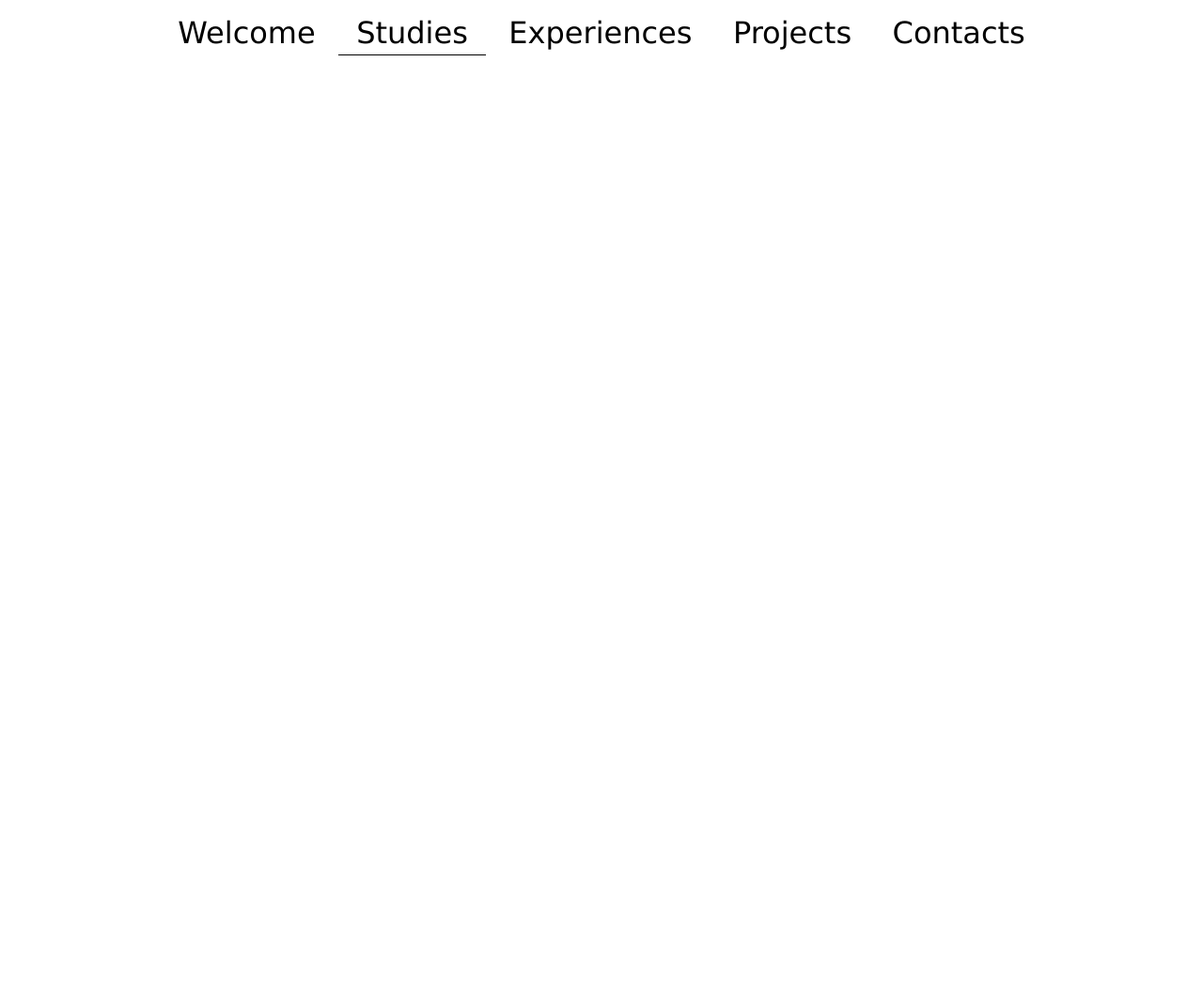
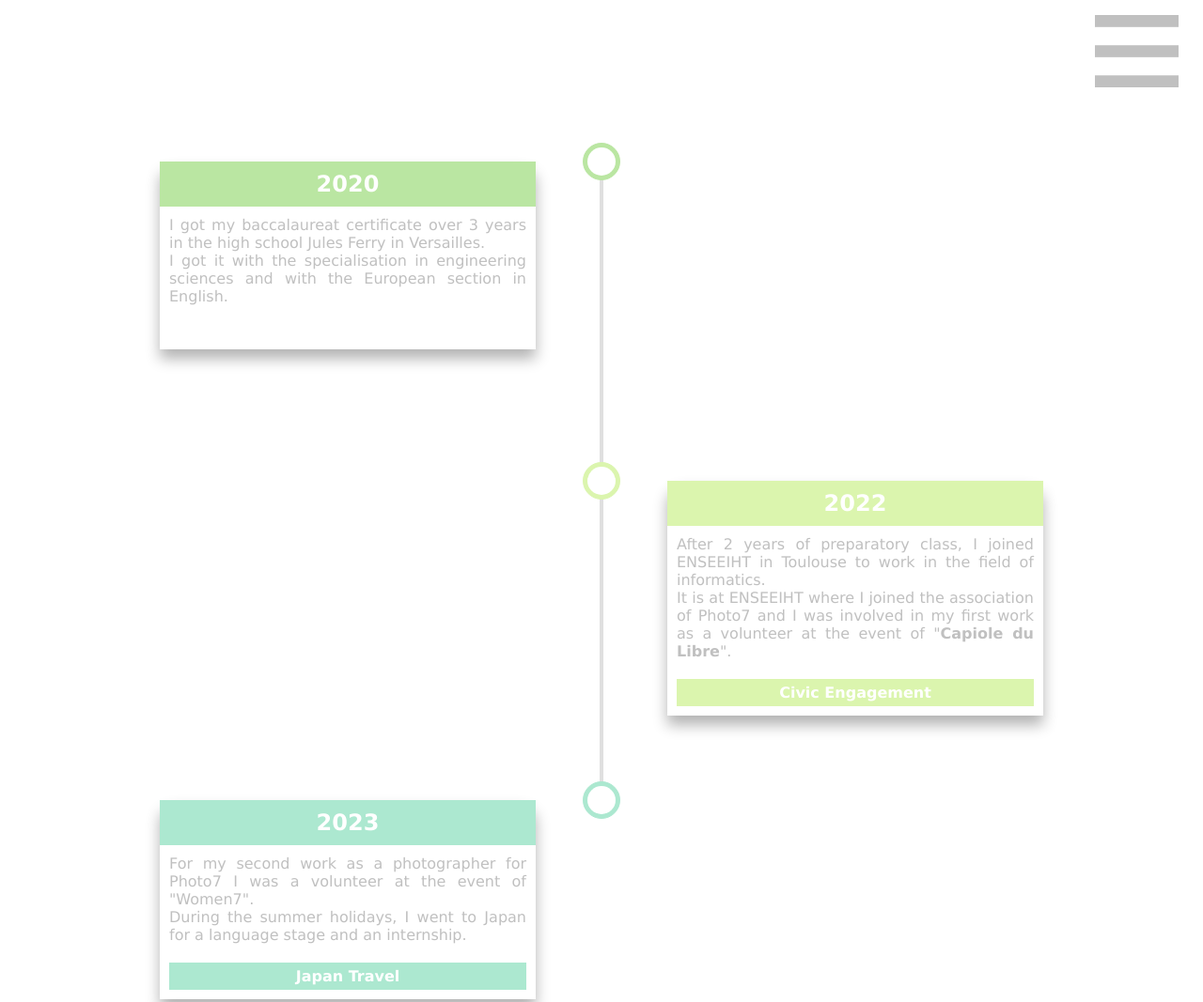
Before and after one commit to CoThoison/cothoison.github.io, a plain HTML site: page etudes.html in a window 1280 px wide. Shown: the top 1067 px of the page at 94% size. Before the commit the page ends 800 px from the top, so only its background shows below. Drawn offline with Linux system fonts and the light colour scheme.

Commit message:
Add files via upload

```diff
--- a/etudes.html
+++ b/etudes.html
@@ -30,7 +30,7 @@
 				<a href="contacts.html">Contacts</a>
 			</li>
 		</ul>
-		<img src="img/menu-btn.png" alt="menu hamburger" class="menuHamburger"/>
+		<img src="img/hamburger-menu-grey.png" alt="menu hamburger" class="menuHamburger"/>
 	</nav>
 
 	<script>
@@ -42,6 +42,45 @@
 		})
 	</script>
 
+	<!--Gestion de la timeligne-->
+	<div class="timelineBox">
+		<div class="line"></div>
+
+		<div class="roundTL roundTL1"></div>
+		<div class="roundTL roundTL2"></div>
+		<div class="roundTL roundTL3"></div>
+
+		<div class="roundTL roundTLColor1"></div>
+		<div class="roundTL roundTLColor2"></div>
+		<div class="roundTL roundTLColor3"></div>
+
+		<div class="boxTL boxTL1">
+			<h2>2020</h2>
+			<p>
+				I got my baccalaureat certificate over 3 years in the high school Jules Ferry in Versailles.<br>
+				I got it with the specialisation in engineering sciences and with the European section in English.
+			</p>
+		</div>
+		<div class="boxTL boxTL2">
+			<h2>2022</h2>
+			<p>
+				After 2 years of preparatory class, I joined ENSEEIHT in Toulouse to work in the field of informatics. <br>
+				It is at ENSEEIHT where I joined the association of Photo7 and I was involved in my first work as a volunteer
+				at the event of "<a href="https://capitoledulibre.org/" target="_blank">Capiole du Libre</a>".
+			</p>
+			<a href="#" class="buttonTL buttonTL2">Civic Engagement</a>
+		</div>
+		<div class="boxTL boxTL3">
+			<h2>2023</h2>
+			<p>
+				For my second work as a photographer for Photo7 I was a volunteer at the event of "Women7".<br>
+				During the summer holidays, I went to Japan for a language stage and an internship.
+			</p>
+			<a href="#" class="buttonTL buttonTL3">Japan Travel</a>
+		</div>
+
+	</div>
+
 </body>
 
 </html>
--- a/styles.css
+++ b/styles.css
@@ -1,9 +1,12 @@
+*, ::before, ::after{
+    padding: 0;
+    margin: 0;
+    box-sizing: border-box;
+}
+
 /*Definition des polices d'écritudes*/
 body{
     font-family: Verdana, Geneva, Tahoma, sans-serif;
-    padding: 0;
-    margin: 0;
-    box-sizing: border-box;
 }
 
 .nav, h1{
@@ -14,11 +17,13 @@ body{
 .navbar{
     display: flex;
     justify-content: center;
+    margin-bottom: 10vh;
+    padding-top: 1.5vh;
 }
 
 .navbar ul{
     list-style-type: none;
-    margin: 0.25vh 0.25sw;
+    margin: 0.25vh 0.25vw;
     padding: 0;
 }
 
@@ -46,7 +51,6 @@ body{
     text-decoration: none;
     color: white;
     text-align: center;
-    padding: 0.5vw 1.5vw;
 }
 
 .background .navbar ul li a:hover{
@@ -87,12 +91,13 @@ body{
 }
 
 /*Affichage téléphone*/
-@media screen and (max-width: 800px){
+@media screen and (max-width: 1500px){
 
     .navbar ul{
         list-style-type: none;
         margin: 0;
         padding: 0;
+        z-index: 1;
     }
 
     .navbar ul{
@@ -127,3 +132,176 @@ body{
     }
 
 }
+
+/*Timeline*/
+.timelineBox{
+    width: 100%;
+    height: 1000px;
+    position: relative;
+    padding: 80px 0 250px 0;
+    margin-bottom: 100px;
+}
+
+/*Création de la ligne*/
+
+.line{
+    height: 680px;
+    width: 4px;
+    margin: 0 auto;
+    background-color: rgba(192, 192, 192, 0.5);
+}
+
+/*Parametres des ronds*/
+
+.roundTL{
+    width: 40px;
+    height: 40px;
+    border-radius: 50%;
+    position: absolute;
+    left: 50%;
+    transform: translate(-50%);
+}
+
+.roundTL1{
+    top: 60px;
+    background-color: #BAE6A2;
+    border: 1px solid #BAE6A2;
+}
+
+.roundTLColor1{
+    top: 65px;
+    background-color: white;
+    width: 30px;
+    height: 30px;
+    border: none;
+}
+
+.roundTL2{
+    top: 400px;
+    background-color: #DBF5AE;
+    border: 1px solid #DBF5AE;
+}
+
+.roundTLColor2{
+    top: 405px;
+    background-color: white;
+    width: 30px;
+    height: 30px;
+    border: none;
+}
+
+.roundTL3{
+    top: 740px;
+    background-color: #ACE8D0;
+    border: 1px solid #ACE8D0;
+}
+
+.roundTLColor3{
+    top: 745px;
+    background-color: white;
+    width: 30px;
+    height: 30px;
+    border: none;
+}
+
+/*Paramètres des box*/
+
+.boxTL{
+    color: rgb(192, 192, 192);
+    width: 400px;
+    min-height: 200px;
+    border-top-left-radius: 5%;
+    border-top-right-radius: 5%;
+    height: auto;
+    box-shadow: 0 10px 15px rgba(0, 0, 0, 0.3);
+    position: absolute;
+    left: 50%;
+    transform: translate(-50%);
+}
+
+.boxTL p{
+    padding: 10px 10px 10px 10px;
+    text-align: justify;
+}
+
+.boxTL1{
+    top: 80px;
+    left: calc(50% - 270px);
+}
+
+.boxTL2{
+    top: 420px;
+    left: calc(50% + 270px);
+}
+
+.boxTL3{
+    top: 760px;
+    left: calc(50% - 270px);
+}
+
+.boxTL h2{
+    margin: 0;
+    padding: 10px 0;
+    text-align: center;
+    color: white;
+}
+
+.boxTL a{
+    text-decoration: none;
+    color: rgb(192, 192, 192);
+    font-weight: bold;
+}
+
+.boxTL a:hover{
+    text-decoration: underline;
+}
+
+.boxTL1 h2{
+    background-color: #BAE6A2;
+}
+
+.boxTL2 h2{
+    background-color: #DBF5AE;
+}
+
+.boxTL3 h2{
+    background-color: #ACE8D0;
+}
+
+.boxTL .buttonTL{
+    display: flex;
+    justify-content: center;
+    align-items: center;
+    margin: 10px;
+    padding: 5px;
+    color: white;
+}
+
+.boxTL2 .buttonTL2{
+    background-color: #DBF5AE;
+}
+
+.boxTL3 .buttonTL3{
+    background-color: #ACE8D0;
+}
+
+/*Affichage Timeline telephone*/
+
+@media screen and (max-width: 1000px) {
+    .line {
+      margin-left: auto;
+      margin-right: 0px;
+    }
+
+    .roundTL{
+        left: calc(100% - 2px);
+        transform: translate(-50%);
+    }
+
+    .boxTL{
+            left: 50%;
+            transform: translate(-50%);
+            width: 80vw;
+    }
+
+  }
```
Also changed, not shown: contacts.html (+1 -1 lines), experiences.html (+1 -1 lines), index.html (+1 -1 lines), projets.html (+1 -1 lines), img/hamburger-menu-black.png (added), img/hamburger-menu-grey.png (added), img/hamburger-menu-white.png (added).
